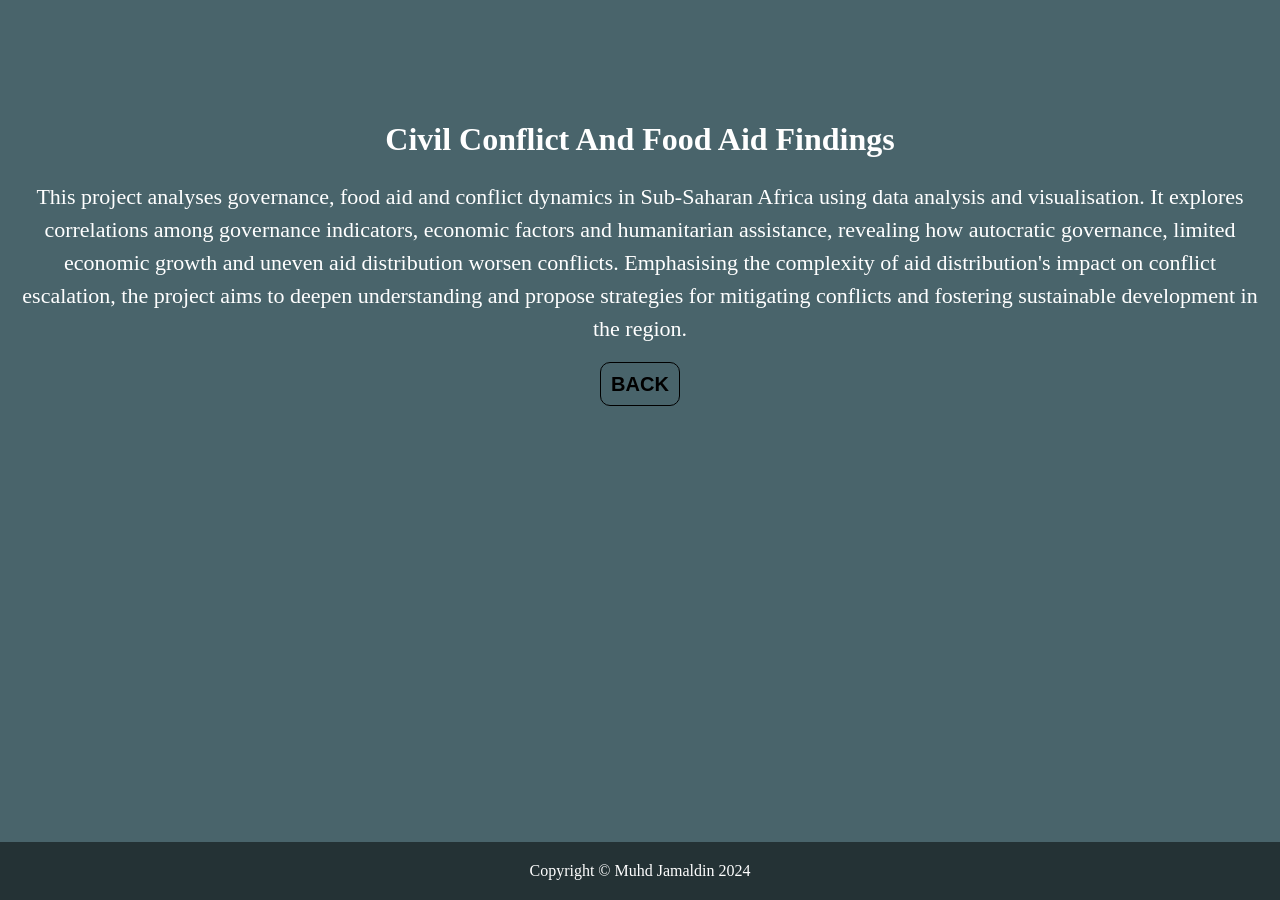
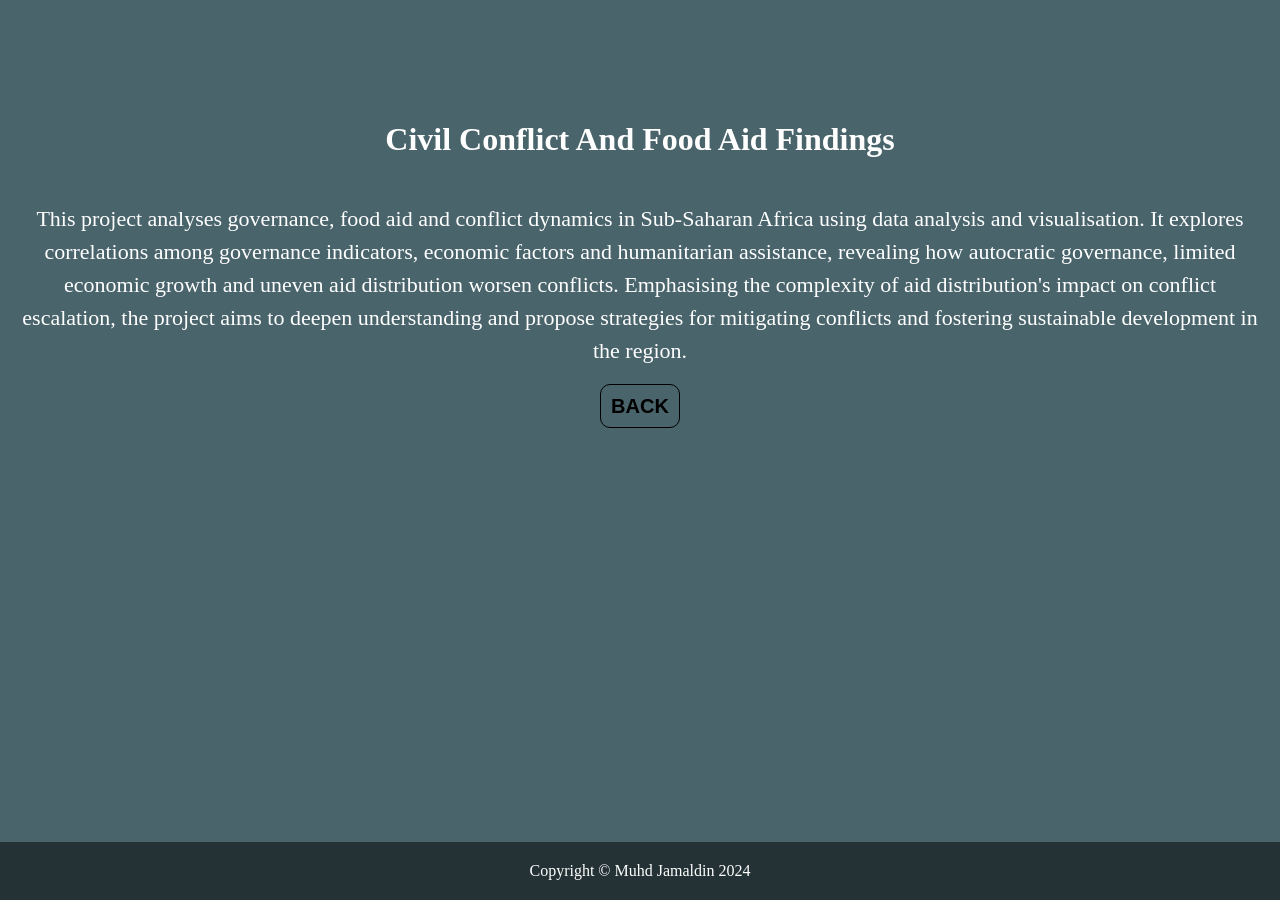
Before and after one commit to Md-Khid/Md-Khid, a Jekyll site: the page 5.html, which Jekyll copies as it is, in a window 1280 px wide. Built offline with Jekyll 4.4.1, drawn with Linux system fonts in a browser that asks for light colours.

Commit message:
Update 5.html

```diff
--- a/5.html
+++ b/5.html
@@ -4,28 +4,33 @@
     <meta charset="UTF-8">
     <meta name="viewport" content="width=device-width, initial-scale=1.0">
     <title>Civil Conflict And Food Aid</title>
-    <!-- Include any necessary stylesheets or scripts -->
     <style>
+        html, body {
+            height: 100%; /* Set the height to take full viewport height */
+            margin: 0; /* Reset default margin */
+            display: flex; /* Enable flexbox */
+            flex-direction: column; /* Stack elements vertically */
+        }
         body {
             background-image: url("background.jpg");
             background-size: cover;
             color: white;
             font-family: "Century Schoolbook", serif;
-            padding: 0;
-            margin: 0;
             font-weight: lighter; /* Make font thinner for all text */
-            min-height: 100vh; /* Ensure content takes up at least the full viewport height */
             position: relative; /* Set position to relative for footer positioning */
         }
         .intro {
             padding-top: 100px;
             text-align: center;
         }
+        .container {
+            flex: 1; /* Allow container to grow and fill available space */
+            padding: 0 20px; /* Padding for content */
+        }
         .container p {
             font-size: 22px;
             text-align: center;
             line-height: 1.5;
-            padding: 0 20px;
         }
         .back-link {
             font-size: 20px;
@@ -41,8 +46,7 @@
         }
         footer {
             text-align: center;
-            position: absolute; /* Set position to absolute for fixed positioning */
-            bottom: 0; /* Align footer to bottom of viewport */
+            position: relative; /* Footer will be at the end of content */
             width: 100%; /* Ensure footer spans the full width */
             padding: 20px 0; /* Add padding to footer */
             background-color: rgba(0, 0, 0, 0.5); /* Semi-transparent background color for readability */
@@ -69,25 +73,23 @@
 
 <!-- Main Content -->
 <div class="container">
-    <!-- Your main content goes here -->
-    <p>This project analyses governance, food aid and conflict dynamics in Sub-Saharan Africa using data analysis
-              and visualisation. It explores correlations among governance indicators, economic factors and humanitarian
-              assistance, revealing how autocratic governance, limited economic growth and uneven aid distribution worsen
-              conflicts. Emphasising the complexity of aid distribution's impact on conflict escalation, the project aims
-              to deepen understanding and propose strategies for mitigating conflicts and fostering sustainable development
-              in the region.
+    <p>This project analyses governance, food aid and conflict dynamics in Sub-Saharan Africa using data analysis and
+        visualisation. It explores correlations among governance indicators, economic factors and humanitarian assistance,
+        revealing how autocratic governance, limited economic growth and uneven aid distribution worsen conflicts.
+        Emphasising the complexity of aid distribution's impact on conflict escalation, the project aims to deepen
+        understanding and propose strategies for mitigating conflicts and fostering sustainable development in the region.
     </p>
     <!-- Back Button -->
     <p style="text-align: center;">
         <a href="javascript:history.back()" class="back-link">
-            <strong style="font-family: Montserrat, sans-serif;">BACK</strong> <!-- Set font to Montserrat Regular -->
+            <strong style="font-family: Montserrat, sans-serif;">BACK</strong>
         </a>
     </p>
 </div>
 
 <!-- Footer -->
 <footer>
-    <p id="footerYear">Copyright &copy; Muhd Jamaldin</p>
+    <p id="footerYear">Copyright © Muhd Jamaldin</p>
 </footer>
 
 <script>
```
